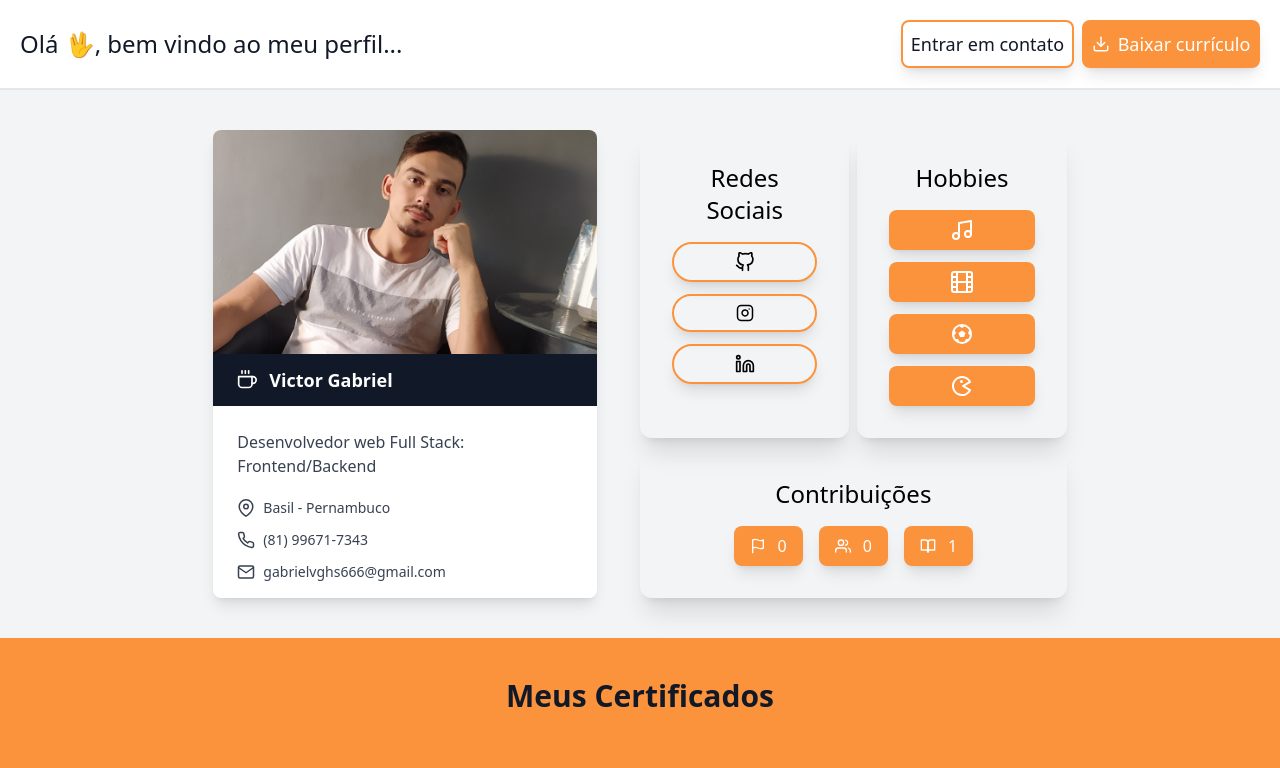
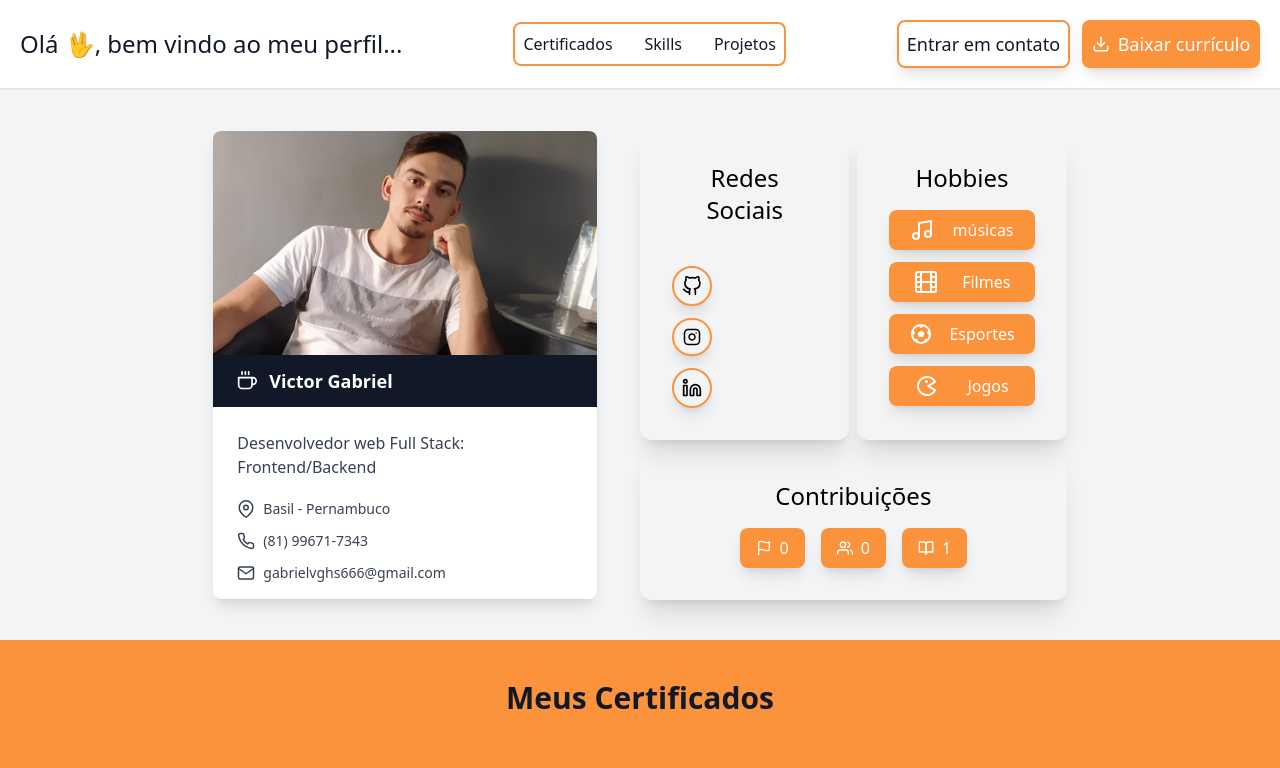
Before and after one commit to victorbr988/My-portfolio, a React (Vite) app: page / in a window 1280 px wide. Shown: the top 768 px of the page. Built offline with nearby package versions, Linux system fonts and the light colour scheme; no server answers.

Commit message:
style: add new style for the page

```diff
--- a/src/App.jsx
+++ b/src/App.jsx
@@ -22,7 +22,7 @@ function App() {
       </div>
       <section className='w-full flex flex-col items-center'>
         <section className='md:w-2/3 w-full py-10 md:flex-row'>
-          <h2 className='text-3xl font-semibold text-center text-gray-900'>Meus Certificados</h2>
+          <h2 id='certificados' className='text-3xl font-semibold text-center text-gray-900'>Meus Certificados</h2>
           <section className='py-10 flex flex-wrap lg:justify-between w-full justify-center gap-8'>
             <GroupByCertificated />
           </section>
@@ -30,14 +30,14 @@ function App() {
       </section>
       <section className='w-full flex flex-col items-center bg-gray-200'>
         <div className='lg:w-2/3 w-full flex flex-col items-center'>
-          <h2 className='text-gray-900 text-3xl py-10 font-semibold'>Linguagens e ferramentas</h2>
+          <h2 id='skills' className='text-gray-900 mx-4 text-3xl py-10 font-semibold'>Linguagens e ferramentas</h2>
           <SkillsCollections />
         </div>
       </section>
       <section className='w-full flex flex-col items-center'>
         <div className='lg:w-2/3 w-full py-4 flex flex-col items-center'>
-          <h2 className='mb-6 text-gray-900 text-3xl font-semibold'>Projetos mais relevantes</h2>
-          <div className='flex flex-col md:flex-row w-full md:justify-between'>
+          <h2 id='projetos' className='mb-6 text-gray-900 mx-4 text-3xl font-semibold'>Projetos mais relevantes</h2>
+          <div className=' md:flex-row w-full md:justify-between'>
             <ProjectsMostBeRelevants />
           </div>
         </div>
--- a/src/components/Header.jsx
+++ b/src/components/Header.jsx
@@ -1,12 +1,24 @@
 import { FiDownload } from 'react-icons/fi'
 import curriculum from '../assets/images/curriculum.jpeg';
+import { toast } from 'react-hot-toast';
+
 export const Header = () => {
   return (
     <section className="sm:flex-row flex w-full items-center border-b-2 border-gray-200 flex-col text-gray-900 gap-4 md:gap-0 bg-white sm:justify-between p-5">
       <h1 className='text-2xl text-center lg:text-left sm:mb-0'>Olá 🖖, bem vindo ao meu perfil...  </h1>
-      <div className=" md:flex-row flex-col flex gap-2 justify-center items-center cursor-pointer">
-        <button className="text-gray-900 shadow-lg border-2 border-orange-400 p-2 md:text-lg rounded-lg">Entrar em contato</button>
-        <a href={curriculum} download className="flex shadow-lg justify-center items-center gap-2 text-white md:text-lg bg-orange-400 p-[.6rem] rounded-lg "><FiDownload /> Baixar currículo</a>
+      <nav className='gap-4 flex border-2 border-orange-400 rounded-lg'>
+        <a className='text-gray-900 p-2 rounded-lg hover:scale-105 transition' href="#certificados">Certificados</a>
+        <a className='text-gray-900 p-2 rounded-lg hover:scale-105 transition' href="#skills">Skills</a>
+        <a className='text-gray-900 p-2 rounded-lg hover:scale-105 transition' href="#projetos">Projetos</a>
+      </nav>
+      <div className=" md:flex-row flex-col flex gap-3 justify-center items-center cursor-pointer">
+        <button
+          onClick={() => toast.error('Trabalhando nisso 🚧')}
+          className="text-gray-900 shadow-lg hover:scale-105 transition border-2 border-orange-400 p-2 md:text-lg rounded-lg"
+        >
+          Entrar em contato
+        </button>
+        <a onClick={() => toast.success('currículo enviado')} href={curriculum} download className="flex hover:scale-105 transition shadow-lg justify-center items-center gap-2 text-white md:text-lg bg-orange-400 p-[.6rem] rounded-lg "><FiDownload /> Baixar currículo</a>
       </div>
     </section>
   );
--- a/src/components/ProjectsMostBeRelevants.jsx
+++ b/src/components/ProjectsMostBeRelevants.jsx
@@ -4,14 +4,14 @@ import { FiChevronRight } from "react-icons/fi";
 export const ProjectsMostBeRelevants = () => {
   return (
    githubProjects.map((details) => (
-    <div className="flex flex-col gap-12">
-      <div className="drop-shadow-2xl shadow-2xl shadow-gray-900/75 bg-white rounded-3xl">
+    <div className="flex flex-col gap-10">
+      <div className="drop-shadow-2xl shadow-xl shadow-gray-900/50 bg-white rounded-3xl">
         <div className="flex p-4 gap-2">
           <div className="bg-red-600 h-3 w-3 rounded-full"></div>
           <div className="bg-yellow-300 h-3 w-3 rounded-full"></div>
           <div className="bg-green-600 h-3 w-3 rounded-full"></div>
         </div>
-        <img src={details.image} className='rounded-b-3xl' alt={details.title} />
+        <img src={details.image} className='md:rounded-b-3xl' alt={details.title} />
       </div>
 
       <div className="flex flex-col mb-10 mx-4 md:mx-0 gap-2">
--- a/src/components/sectionApresentation/ButtonStatistic.jsx
+++ b/src/components/sectionApresentation/ButtonStatistic.jsx
@@ -3,7 +3,7 @@ export const ButtonStatistic = ({href, children}) => {
     <a
       target="_blank"
       href={href}
-      className='flex cursor-pointer shadow-lg group text-white items-center gap-3 bg-orange-400 rounded-lg px-4 py-2 justify-around'
+      className='flex hover:scale-105 transition cursor-pointer shadow-lg text-white items-center gap-2 bg-orange-400 rounded-lg px-4 py-2 justify-around'
     >
       {children}
     </a>
--- a/src/components/sectionApresentation/Hobbies.jsx
+++ b/src/components/sectionApresentation/Hobbies.jsx
@@ -9,7 +9,7 @@ export const Hobbies = () => {
           href='#'
         >
           <FiMusic className='text-2xl' />
-          <span className='hidden group-hover:block'>músicas</span>
+          <span>músicas</span>
         </ButtonStatistic>
       </section>
 
@@ -18,7 +18,7 @@ export const Hobbies = () => {
           href='#'
         >
           <FiFilm className='text-2xl' />
-          <span className='hidden group-hover:block'>Filmes</span>
+          <span>Filmes</span>
         </ButtonStatistic>
       </section>
 
@@ -27,7 +27,7 @@ export const Hobbies = () => {
           href='#'
         >
           <BiFootball className='text-2xl'  />
-          <span className='hidden group-hover:block'>Esportes</span>
+          <span>Esportes</span>
         </ButtonStatistic>
       </section>
       <section>
@@ -35,7 +35,7 @@ export const Hobbies = () => {
           href='#'
         >
           <BiGame className='text-2xl'  />
-          <span className='hidden group-hover:block'>Jogos</span>
+          <span>Jogos</span>
         </ButtonStatistic>
       </section>
     </div>
--- a/src/components/sectionApresentation/SocialMedia.jsx
+++ b/src/components/sectionApresentation/SocialMedia.jsx
@@ -1,32 +1,32 @@
 import { FiGithub, FiInstagram, FiLinkedin } from "react-icons/fi";
 export const SocialMedia = () => {
   return (
-    <div className="flex gap-3 flex-col">
-      <section>
+    <div className="flex gap-3 flex-col mt-10">
+      <section className="">
         <a
-          className="flex shadow-lg group gap-2 border-2 justify-center items-center border-orange-400 p-2 rounded-full"
+          className="flex shadow-lg group w-10 hover:w-full hover:scale-105 transition-all gap-2 border-2 justify-center items-center border-orange-400 p-2 rounded-full"
           href="https://github.com/victorbr988"
         >
           <FiGithub className="text-xl" />
-          <p className="hidden group-hover:flex ">Github</p>
+          <p className="hidden group-hover:block">Github</p>
         </a>
       </section>
       <section>
         <a
-          className="flex group shadow-lg gap-2  border-2 justify-center items-center border-orange-400 p-2 rounded-full"
+          className="flex group w-10 hover:w-full hover:scale-105 transition-all shadow-lg gap-2  border-2 justify-center items-center border-orange-400 p-2 rounded-full"
           href="https://www.instagram.com/gab_ulquiorrasbtn/"
         >
           <FiInstagram className="text-lg" />
-          <p className="hidden group-hover:flex">Instagram</p>
+          <p className="hidden group-hover:block">Instagram</p>
         </a>
       </section>
       <section>
         <a
-          className="flex group shadow-lg gap-2  border-2 justify-center items-center border-orange-400 p-2 rounded-full"
+          className="flex group w-10 hover:w-full hover:scale-105 transition-all shadow-lg gap-2  border-2 justify-center items-center border-orange-400 p-2 rounded-full"
           href="https://www.linkedin.com/in/victor-gabriel-dev"
         >
           <FiLinkedin className="text-xl" />
-          <p className="hidden group-hover:flex">LinkedIn</p>
+          <p className="hidden group-hover:block">LinkedIn</p>
         </a>
       </section>
     </div>
--- a/src/components/sectionLangs/ImageSkill.jsx
+++ b/src/components/sectionLangs/ImageSkill.jsx
@@ -1,5 +1,5 @@
 export const ImageSkill = ({ src }) => {
   return (
-    <img className="md:w-24 hover:scale-105 transition md:h-24 w-16 h-16" src={src} alt={src}/>
+    <img className="md:w-24 transition md:h-24 w-16 h-16" src={src} alt={src}/>
   );
 };
--- a/src/index.css
+++ b/src/index.css
@@ -1,3 +1,7 @@
 @tailwind base;
 @tailwind components;
 @tailwind utilities;
+
+html {
+  scroll-behavior: smooth;
+}
--- a/src/main.jsx
+++ b/src/main.jsx
@@ -1,10 +1,12 @@
 import React from 'react'
 import ReactDOM from 'react-dom/client'
+import { Toaster } from 'react-hot-toast'
 import App from './App'
 import './index.css'
 
 ReactDOM.createRoot(document.getElementById('root')).render(
   <React.StrictMode>
     <App />
+    <Toaster />
   </React.StrictMode>
 )
```
